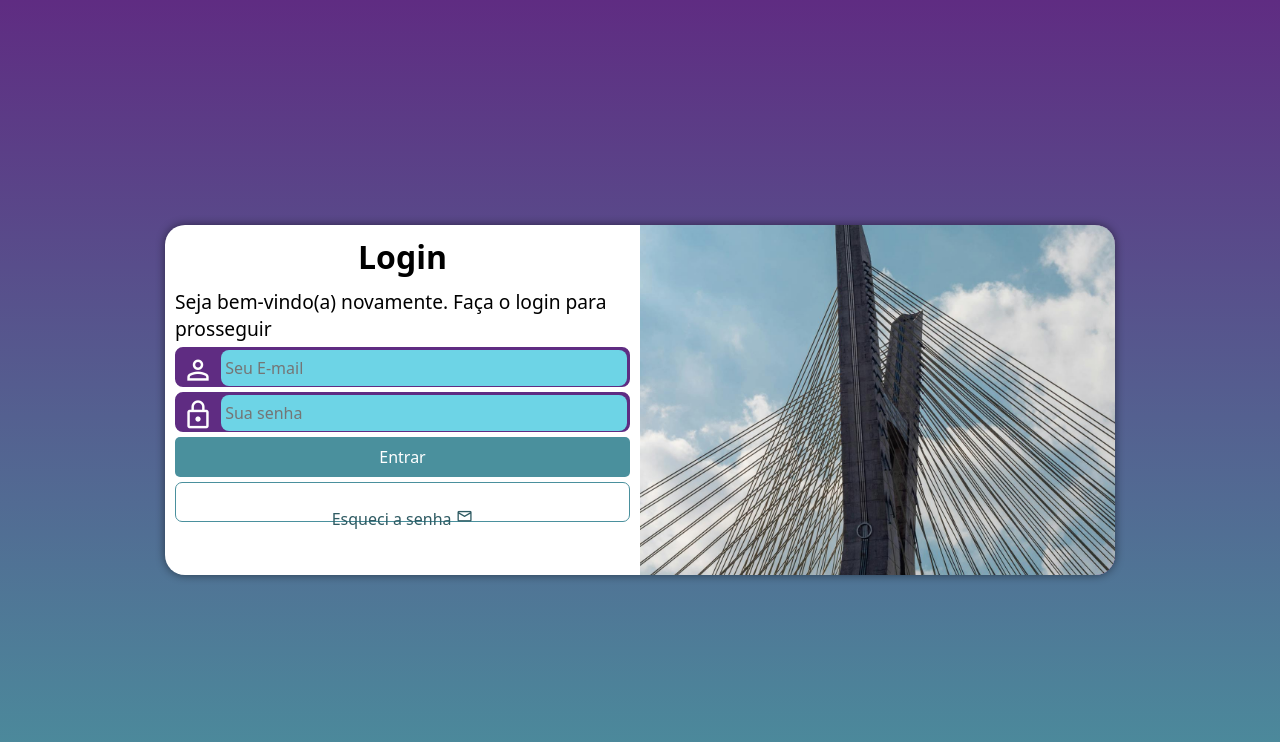
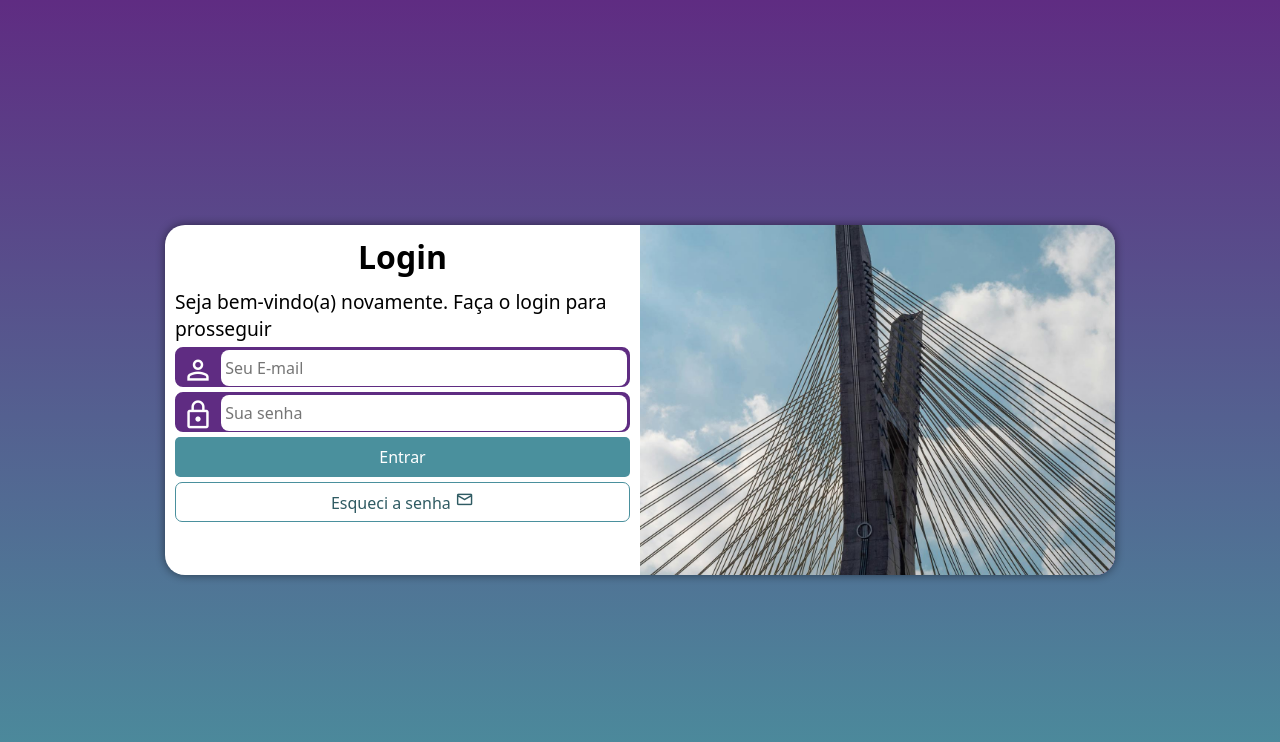
Before and after one commit to diouzedev/projeto-login, a plain HTML site: page index.html in a window 1280 px wide. Drawn offline with nearby package versions, Linux system fonts and the light colour scheme.

Commit message:
bug fixed

```diff
--- a/estilos/style.css
+++ b/estilos/style.css
@@ -80,7 +80,8 @@ form > div.campo{
 }
 
 div.campo > input{
-    background-color: #6dd4e6;
+    background-color:#ffffff ;
+    color: white;
     font-size: 1em;
     width:calc(100% - 45px);
     height: 100%;
@@ -142,6 +143,6 @@ form > a.botao:hover{
 }
 
 form > a.botao > span{
-    font-size:1.1em;
-    margin:20px 0px;
+    font-size:1.2em;
+    margin:2px 0px;
 }
```
